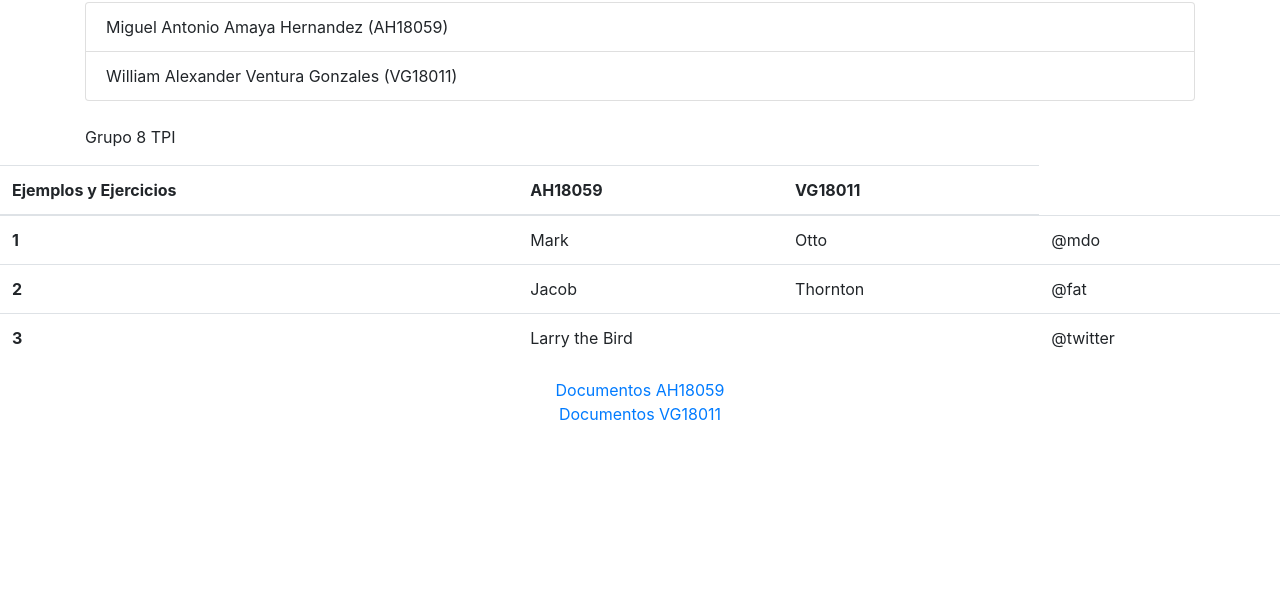
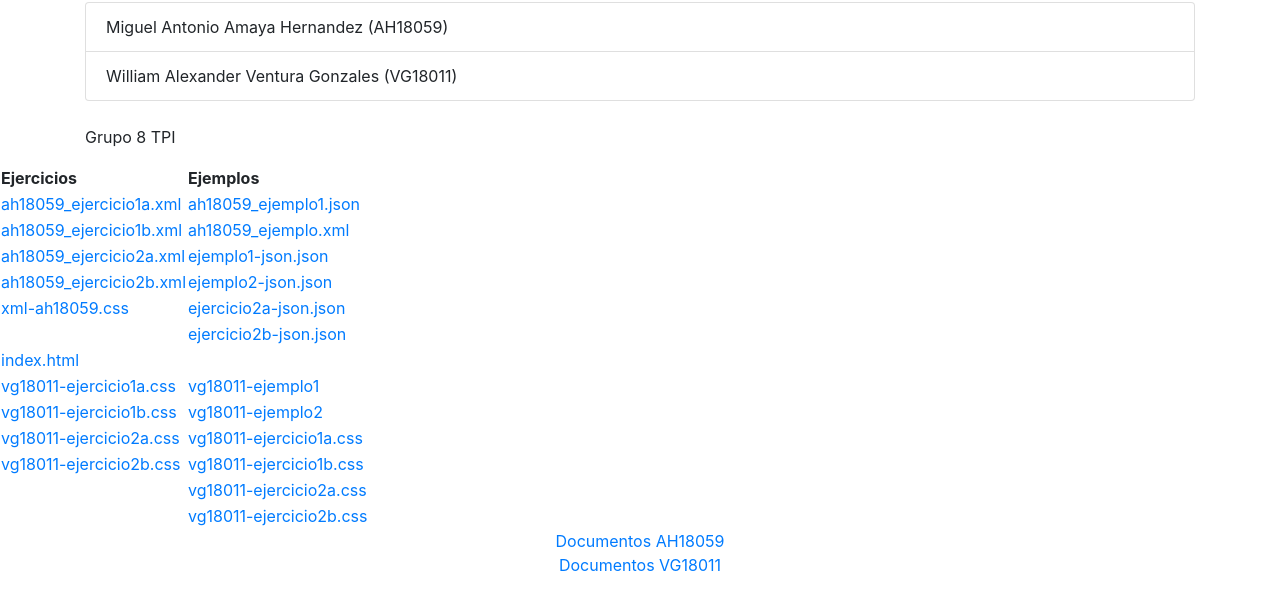
Before and after one commit to miguelxDd/tpiGuia30, a plain HTML site: page index.html in a window 1280 px wide. Shown: the part 140-750 px from the top of the page. Drawn offline with nearby package versions, Linux system fonts and the light colour scheme.

Commit message:
Update index.html

```diff
--- a/index.html
+++ b/index.html
@@ -18,32 +18,65 @@
   </div>
 
 
-  <table class="table">
+  <table>
     <thead>
       <tr>
-        <th scope="col">Ejemplos y Ejercicios</th>
-        <th scope="col">AH18059</th>
-        <th scope="col">VG18011</th>
-
+        <th>Ejercicios</th>
+        <th>Ejemplos</th>
       </tr>
     </thead>
     <tbody>
       <tr>
-        <th scope="row" >1</th>
-        <td>Mark</td>
-        <td>Otto</td>
-        <td>@mdo</td>
+        <td><a href="ah18059-ejercicio1a.xml">ah18059_ejercicio1a.xml</a></td>
+        <td><a href="ah18059-ejemplo1.json">ah18059_ejemplo1.json</a></td>
       </tr>
       <tr>
-        <th scope="row">2</th>
-        <td>Jacob</td>
-        <td>Thornton</td>
-        <td>@fat</td>
+        <td><a href="ah18059-ejercicio1b.xml">ah18059_ejercicio1b.xml</a></td>
+        <td><a href="ah18059_ejemplo.xml">ah18059_ejemplo.xml</a></td>
       </tr>
       <tr>
-        <th scope="row">3</th>
-        <td colspan="2">Larry the Bird</td>
-        <td>@twitter</td>
+        <td><a href="ah18059-ejercicio2a.xml">ah18059_ejercicio2a.xml</a></td>
+        <td><a href="ejemplo1-json.json">ejemplo1-json.json</a></td>
+      </tr>
+      <tr>
+        <td><a href="ah18059-ejercicio2b.xml">ah18059_ejercicio2b.xml</a></td>
+        <td><a href="ejemplo2-json.json">ejemplo2-json.json</a></td>
+      </tr>
+      <tr>
+        <td><a href="xml-ah18059.css">xml-ah18059.css</a></td>
+        <td><a href="ejercicio2a-json.json">ejercicio2a-json.json</a></td>
+      </tr>
+      <tr>
+        <td></td>
+        <td><a href="ejercicio2b-json.json">ejercicio2b-json.json</a></td>
+      </tr>
+      <tr>
+        <td><a href="index.html">index.html</a></td>
+        <td></td>
+      </tr>
+      <tr>
+        <td><a href="vg18011-ejercicio1a.css">vg18011-ejercicio1a.css</a></td>
+        <td><a href="vg18011-ejemplo1">vg18011-ejemplo1</a></td>
+      </tr>
+      <tr>
+        <td><a href="vg18011-ejercicio1b.css">vg18011-ejercicio1b.css</a></td>
+        <td><a href="vg18011-ejemplo2">vg18011-ejemplo2</a></td>
+      </tr>
+      <tr>
+        <td><a href="vg18011-ejercicio2a.css">vg18011-ejercicio2a.css</a></td>
+        <td><a href="vg18011-ejercicio1a.css">vg18011-ejercicio1a.css</a></td>
+      </tr>
+      <tr>
+        <td><a href="vg18011-ejercicio2b.css">vg18011-ejercicio2b.css</a></td>
+        <td><a href="vg18011-ejercicio1b.css">vg18011-ejercicio1b.css</a></td>
+      </tr>
+      <tr>
+        <td></td>
+        <td><a href="vg18011-ejercicio2a.css">vg18011-ejercicio2a.css</a></td>
+      </tr>
+      <tr>
+        <td></td>
+        <td><a href="vg18011-ejercicio2b.css">vg18011-ejercicio2b.css</a></td>
       </tr>
     </tbody>
   </table>
```
